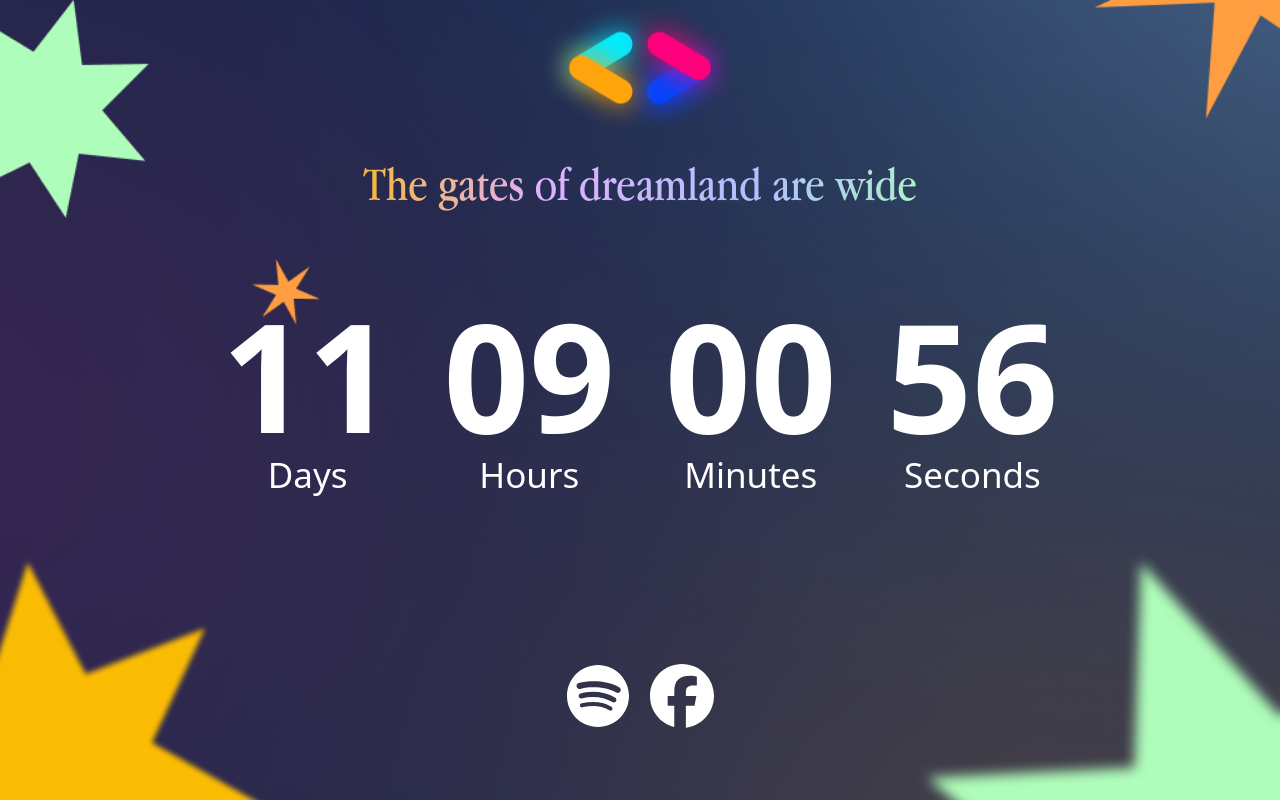
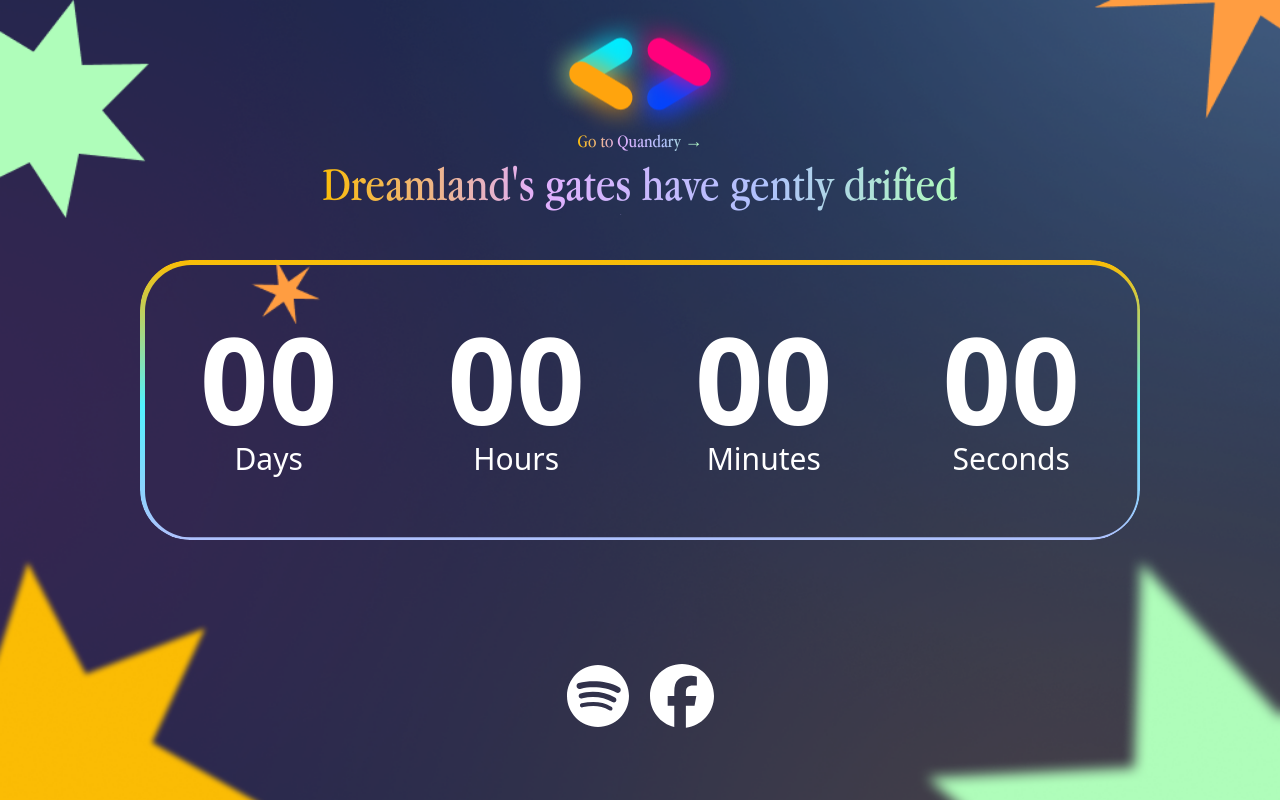
Before and after one commit to gdgoc-usls/quandary-countdown-24, a React (Vite) app: page / in a window 1280 px wide. Built offline with nearby package versions, Linux system fonts and the light colour scheme.

Commit message:
Chore: gradient border styling

```diff
--- a/src/components/HeaderContext.tsx
+++ b/src/components/HeaderContext.tsx
@@ -3,17 +3,22 @@ import React, { createContext, useState } from 'react'
 export interface ContextProps {
     eventHeader: string
     setEventHeader: (header: string) => void
+    isVisible: boolean
+    setIsVisible: (visible: boolean) => void
 }
 
 export const HeaderContext = createContext<ContextProps>({
     eventHeader: '',
-    setEventHeader: () => {}
+    setEventHeader: () => {},
+    isVisible: false,
+    setIsVisible: () => {}
 })
-
 
 export const HeaderProvider: React.FC<{ children: React.ReactNode }> = ({ children }) => {
     const [eventHeader, setEventHeader] = useState<string>("See you in dreamland.")
-    return <HeaderContext.Provider value={{ eventHeader, setEventHeader }}>
+    const [isVisible, setIsVisible] = useState<boolean>(false)
+
+    return <HeaderContext.Provider value={{ eventHeader, setEventHeader, isVisible, setIsVisible }}>
         { children }
     </HeaderContext.Provider>
 }
--- a/src/components/QuandaryIcon.tsx
+++ b/src/components/QuandaryIcon.tsx
@@ -1,12 +1,14 @@
-import React from 'react'
+import React, { useContext }from 'react'
 import QuandaryLogo from '@assets/QuandaryInverted.png'
+import { HeaderContext } from './HeaderContext'
 
 const QuandaryIcon: React.FC = () => {
+    const { isVisible } = useContext(HeaderContext)
     return (
         <>
-            <a href="#" className="absolute top-20 left-1/2 -translate-x-1/2 -translate-y-1/2 flex flex-col items-center justify-center no-underline hover:scale-[1.1] hover:transition duration-500 ease-in-out">
-                <img src={ QuandaryLogo } alt="Quandary Logo"></img>
-                <span className="invisible bottom-[20px] text-transparent">Go to Quandary &rarr;</span>
+            <a href={ isVisible ? "#" : "https://gdsc.omsimos.com/"} target={ isVisible ? "_self" : "_blank" } className="absolute top-20 left-1/2 -translate-x-1/2 -translate-y-1/2 flex flex-col items-center justify-center no-underline">
+                <img src={ QuandaryLogo } alt="Quandary Logo" className={ `${ !isVisible ?  "hover:scale-[1.1] hover:transition duration-500 ease-in-out" : ""}` }></img>
+                { isVisible && <span className="bottom-[20px] text-transparent masked-text font-garamond text-lg -mt-4 hover:scale-[1.1] hover:transition duration-500 ease-in-out">Go to Quandary &rarr;</span>}
             </a>
         </>
     )
--- a/src/components/Timer.tsx
+++ b/src/components/Timer.tsx
@@ -16,25 +16,29 @@ type TimeLeft = {
 const TimeUnit: React.FC<TimerSegmentProps> = ({time, label}) => {
     return (
         <div className="flex flex-col text-center justify-center items-center m-1">
-            <h2 className="font-bold text-white text-6xl">{ time < 10 ? `0${time}` : time }</h2>
-            <small className='text-sm text-white'>{ label }</small>
+            <h2 className="font-bold text-white text-5xl">{ time < 10 ? `0${time}` : time }</h2>
+            <small className='text-xs text-white'>{ label }</small>
         </div>
     )
 
 }
 
-// Chore: add start date, update textcontent using context
+const getNewDate = () => new Date()
+
 const Timer: React.FC = () => {
-    const { setEventHeader } = useContext(HeaderContext)
-    // start = November 18 2024 00:00:00, end = November 21 2024 17:00:00 // let start = new Date('November 18 2024 00:00:00'), end = new Date('November 21 2024 17:00:00');
+    const { setEventHeader, setIsVisible } = useContext(HeaderContext)
+    // start = November 18 2024 00:00:00, end = November 21 2024 17:00:00
     // Track the time left before, during, and after event
-    let start = new Date('February 14 2025 00:00:00'), end = new Date('February 20 2025 17:00:00')
+    let start = new Date('November 18 2024 00:00:00'), end = new Date('November 21 2024 17:00:00')
 
     const calcTimeLeft = (): TimeLeft => {
-        const now = new Date();
+        const now = getNewDate();
         let target = start
         // Shift target to end if event has started
-        if(now >= start) target = end
+        if(now >= start) {
+            target = end
+            setIsVisible(true)
+        }
 
         let diff = target.getTime() - now.getTime()
         // Event is over
@@ -62,13 +66,15 @@ const Timer: React.FC = () => {
 
     // Update header text according to event status/time left
     useEffect(() => {
-        Object.values(time).every(timeUnit => timeUnit === 0) ?
-            setEventHeader("Dreamland's gates have gently drifted shut.") :
-            setEventHeader("The gates of dreamland are wide open!")
+        if(getNewDate() >= start) {
+            Object.values(time).every(timeUnit => timeUnit === 0) ?
+                setEventHeader("Dreamland's gates have gently drifted shut.") :
+                setEventHeader("The gates of dreamland are wide open!")
+        }
     }, [time])
 
     return (
-        <div className='w-[400px] flex items-center justify-center p-[5px] scale-[2.5] gap-3 mx-auto gradient-border'>
+        <div className='w-[400px] flex items-center justify-between p-5 scale-[2.5] gap-3 mx-auto gradient-border'>
             {
                 Object.keys(time).map((key, index) => {
                     const label = key.charAt(0).toUpperCase() + key.slice(1)
--- a/src/styles/globals.css
+++ b/src/styles/globals.css
@@ -14,10 +14,12 @@
     --color-inv-cyan: rgba(0, 235, 255, 1);
     --color-inv-pink: rgba(255, 0, 124, 1);
     --color-inv-yellow: rgba(255, 164, 13, 1);
-    --color-grad-yellow: #fbbc04;
-    --color-grad-light-purple: #e2affd;
-    --color-grad-light-blue: #afc1fd;
-    --color-grad-light-green: #affdba;
+    --color-grad-yellow: #FBBC04;
+    --color-grad-light-purple: #E2AFFD;
+    --color-grad-light-blue: #AFC1FD;
+    --color-grad-light-green: #AFFDBA;
+    --color-grad-light-cyan: #51F2FF;
+    --color-grad-lught-blue: #6E93FF;
 
     --drop-shadow-links: 0 0.5px 0.5px rgba(255,255,255,0.8);
 }
@@ -35,3 +37,22 @@
     background-clip: text;
     -webkit-text-fill-color: transparent;
 }
+
+
+.gradient-border::before {
+    content: "";
+    position: absolute;
+    inset: 0;
+    border-radius: 1.25em;
+    padding: 1.5px; /* control the border thickness */
+    background: linear-gradient(
+        180deg,
+        var(--color-grad-yellow) 0%,
+        var(--color-grad-light-cyan) 52%,
+        var(--color-grad-light-blue) 100%
+    );
+    mask: linear-gradient(#fff 0 0) content-box, linear-gradient(#fff 0 0);
+    -webkit-mask-composite: xor;
+    mask-composite: exclude;
+    pointer-events: none;
+  }
```
